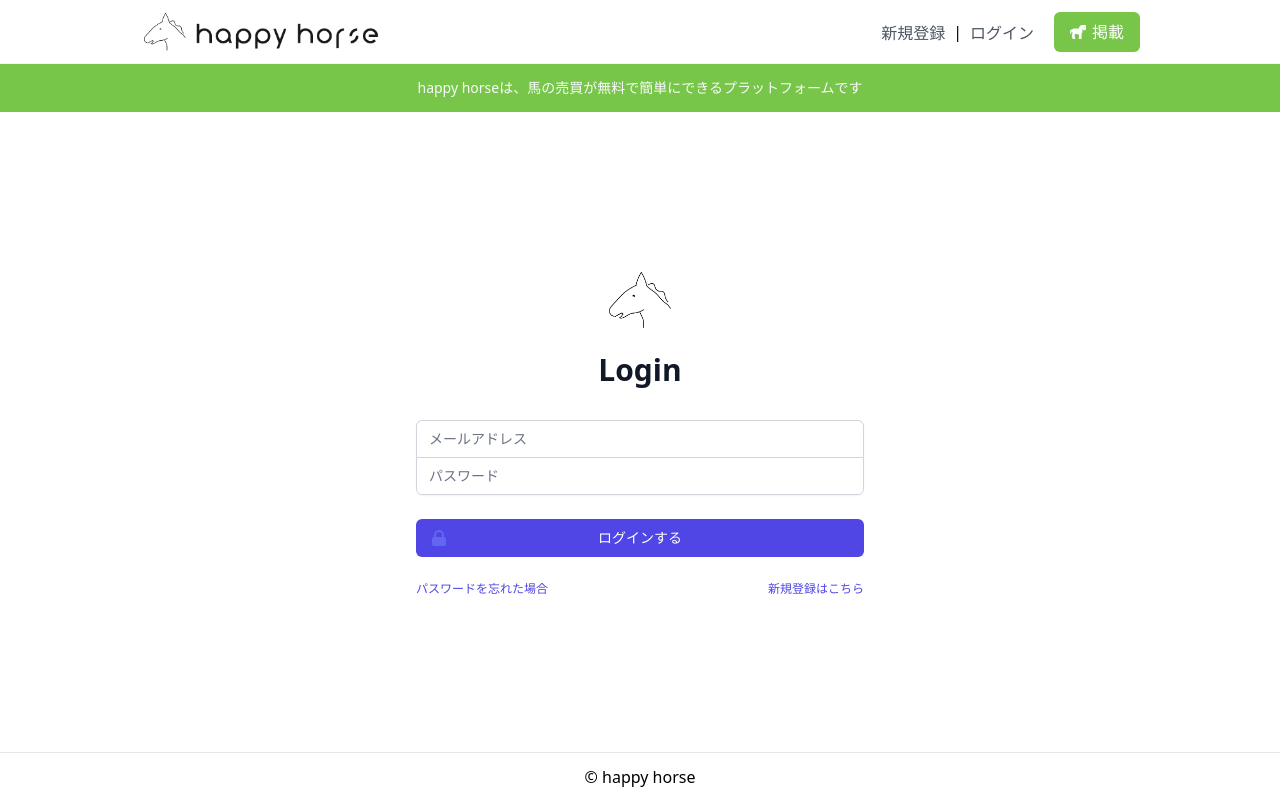
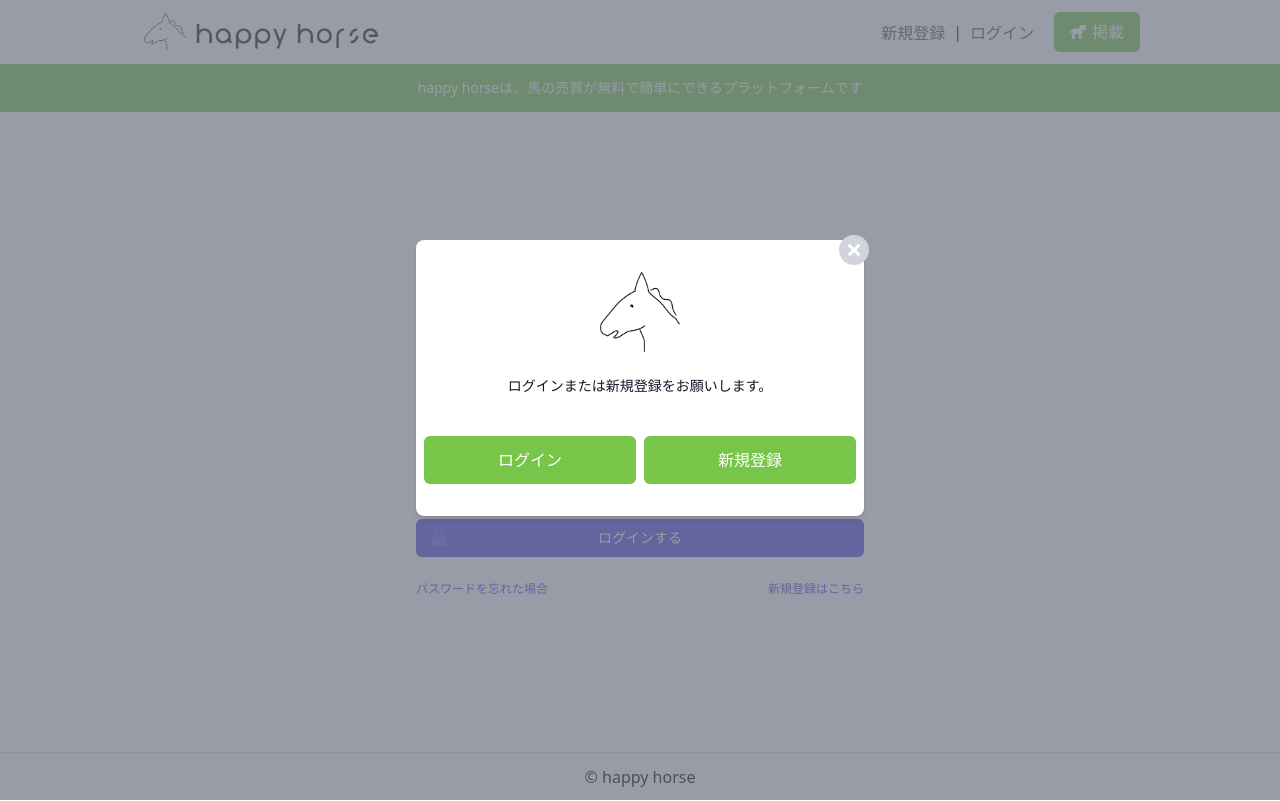
Before and after one commit to kotu-kotuo/happyhorse, a Next.js app: page /login in a window 1280 px wide. Both pictures are taken after a click on the button "掲載". Built offline with nearby package versions, Linux system fonts and the light colour scheme; no server answers.

Commit message:
ログインしていなかったらモーダル表示

```diff
--- a/package.json
+++ b/package.json
@@ -61,7 +61,7 @@
     "prettier": "^2.3.1",
     "prettier-plugin-firestore-rules": "^0.1.5",
     "stylelint-config-recommended": "^5.0.0",
-    "tailwindcss": "^2.0.3",
+    "tailwindcss": "^2.2.4",
     "typescript": "4.3.2"
   }
 }
--- /dev/null
+++ b/src/components/molecules/LoginModal.tsx
@@ -0,0 +1,55 @@
+import Link from "next/link";
+import React from "react";
+import { RiCloseCircleFill } from "react-icons/ri";
+
+const LoginModal = (props) => {
+  const { isLoginModalOpen, setIsLoginModalOpen } = props;
+  return (
+    <div>
+      {isLoginModalOpen && (
+        <div
+          className="bg-gray-500 bg-opacity-70 z-30 fixed inset-0"
+          onClick={() => {
+            setIsLoginModalOpen(false);
+          }}
+        >
+          <div className="w-screen h-screen px-2">
+            <div
+              className="bg-white px-2 py-8 mt-24 max-w-md mx-auto rounded-lg shadow-md relative md:mt-40 lg:mt-60"
+              onClick={(e) => e.stopPropagation()}
+            >
+              <div className="absolute -top-2 -right-2">
+                <RiCloseCircleFill
+                  className="text-gray-300 text-4xl"
+                  onClick={() => {
+                    setIsLoginModalOpen(false);
+                  }}
+                />
+              </div>
+              <img src="/hh-face.png" className="h-20 w-20 mx-auto mb-6" />
+              <p className="text-gray-900 text-sm text-center mb-6">
+                ログインまたは新規登録をお願いします。
+              </p>
+              <div>
+                <div className="flex items-center justify-between">
+                  <Link href="/login">
+                    <button className="postFormMainButton mr-1">
+                      ログイン
+                    </button>
+                  </Link>
+                  <Link href="/signup">
+                    <button className="postFormMainButton ml-1">
+                      新規登録
+                    </button>
+                  </Link>
+                </div>
+              </div>
+            </div>
+          </div>
+        </div>
+      )}
+    </div>
+  );
+};
+
+export default LoginModal;
--- a/src/components/organisms/Header.tsx
+++ b/src/components/organisms/Header.tsx
@@ -16,6 +16,7 @@ const Header = (props) => {
     setNotifications,
     isOpenNotification,
     setIsOpenNotification,
+    setIsLoginModalOpen,
   } = props;
 
   return (
@@ -123,17 +124,18 @@ const Header = (props) => {
                 </button>
               </Link>
             ) : (
-              <Link href="/login">
               <button
                 type="button"
                 className="mr-3 focus:outline-none text-white text-base font-medium py-2 px-4 rounded-md bg-mainGreen hover:opacity-90 hover:shadow-lg"
+                onClick={() => {
+                  setIsLoginModalOpen(true);
+                }}
               >
                 <div className="flex items-center text-sm sm:text-base">
                   <FaHorse className="mr-1.5" />
                   掲載
                 </div>
               </button>
-              </Link>
             )}
           </div>
         </div>
--- a/src/components/organisms/Layout.tsx
+++ b/src/components/organisms/Layout.tsx
@@ -4,6 +4,7 @@ import Head from "next/head";
 import { useRouter } from "next/router";
 import Header from "./Header";
 import Footer from "./Footer";
+import LoginModal from "../molecules/LoginModal";
 
 interface TITLE {
   title: string;
@@ -19,6 +20,7 @@ export const Layout: React.FC<TITLE> = ({ children, title = "happyhorse" }) => {
   const [width, setWidth] = useState(null);
   const { currentUser, setCurrentUser, user, notifications, setNotifications } =
     useContext(AuthContext);
+  const [isLoginModalOpen, setIsLoginModalOpen] = useState(false);
 
   useEffect(() => {
     if (typeof window !== "undefined") {
@@ -59,6 +61,7 @@ export const Layout: React.FC<TITLE> = ({ children, title = "happyhorse" }) => {
           setNotifications={setNotifications}
           isOpenNotification={isOpenNotification}
           setIsOpenNotification={setIsOpenNotification}
+          setIsLoginModalOpen={setIsLoginModalOpen}
         />
       )}
 
@@ -76,7 +79,10 @@ export const Layout: React.FC<TITLE> = ({ children, title = "happyhorse" }) => {
           </div>
         </>
       )}
-
+      <LoginModal
+        isLoginModalOpen={isLoginModalOpen}
+        setIsLoginModalOpen={setIsLoginModalOpen}
+      />
       <main className={"max-w-5xl mx-auto"}>{children}</main>
       {router.pathname !== "/message/messages" && (
         <>
@@ -91,6 +97,7 @@ export const Layout: React.FC<TITLE> = ({ children, title = "happyhorse" }) => {
             user={user}
             notifications={notifications}
             setNotifications={setNotifications}
+            setIsLoginModalOpen={setIsLoginModalOpen}
           />
         </>
       )}
--- a/src/components/pages/postShow/MessageButtonHandle.tsx
+++ b/src/components/pages/postShow/MessageButtonHandle.tsx
@@ -2,7 +2,7 @@ import Link from "next/link";
 import MessageButton from "./MessageButton";
 
 const MessageButtonHandle = (props) => {
-  const { currentUser, post } = props;
+  const { currentUser, post, setIsLoginModalOpen } = props;
   return (
     <div>
       {!post.isAvairable &&
@@ -39,6 +39,17 @@ const MessageButtonHandle = (props) => {
         </Link>
       ) : post.deletedAccount === true ? (
         <div></div>
+      ) : !currentUser ? (
+        <div
+          onClick={() => {
+            setIsLoginModalOpen(true);
+          }}
+        >
+          <MessageButton
+            bgStyle={" bg-mainGreen hover:opacity-90 hover:shadow-lg"}
+            label={"メッセージを送る"}
+          />
+        </div>
       ) : (
         <Link
           href={
--- a/src/components/pages/review/ReviewContent.tsx
+++ b/src/components/pages/review/ReviewContent.tsx
@@ -49,7 +49,9 @@ const ReviewContent = (props) => {
             </div>
           )}
 
-          <div className="text-gray-900 fontSize-sm mt-1">{review.reviewerName}</div>
+          <div className="text-gray-900 fontSize-sm mt-1">
+            {review.reviewerName}
+          </div>
           <div className="fontSize-sm text-gray-800 mb-2.5 mt-1.5 whitespace-pre-wrap">
             {review.reviewText}
           </div>
--- a/src/functions/clickHeart.tsx
+++ b/src/functions/clickHeart.tsx
@@ -1,18 +1,7 @@
 //いいね機能
 import firebase from "firebase/app";
 
-const clickHeart = async (
-  e,
-  currentUser,
-  user,
-  setUser,
-  router,
-  db,
-  notifications
-) => {
-  if (!currentUser) {
-    router.push("login");
-  } else {
+const clickHeart = async (e, currentUser, user, setUser, db, notifications) => {
   const pid = e.currentTarget.getAttribute("data-id");
 
   if (user.likePostIDs.includes(`${pid}`)) {
@@ -200,7 +189,6 @@ const clickHeart = async (
         })
       );
   }
-  }
 };
 
 export default clickHeart;
--- a/src/pages/index.tsx
+++ b/src/pages/index.tsx
@@ -10,8 +10,10 @@ import { filterInitialValues, postInitialValues } from "../utils/initialValues";
 import { setPostStates } from "../utils/states";
 import clickHeart from "../functions/clickHeart";
 import { BsFilterRight } from "react-icons/bs";
+import { RiCloseCircleFill } from "react-icons/ri";
 import { NextPage } from "next";
 import { Post } from "../types/types";
+import LoginModal from "../components/molecules/LoginModal";
 
 const Index: NextPage = () => {
   const { currentUser, user, setUser, notifications } = useContext(AuthContext);
@@ -38,6 +40,7 @@ const Index: NextPage = () => {
   const [handle, setHandle] = useState("OFF");
   const [width, setWidth] = useState(null);
   const [isOpenFilter, setIsOpenFilter] = useState(false);
+  const [isLoginModalOpen, setIsLoginModalOpen] = useState(false);
 
   //postsをセット
   useEffect(() => {
@@ -157,7 +160,7 @@ const Index: NextPage = () => {
     }
 
     if (!currentUser) {
-      router.push("login");
+      setIsLoginModalOpen(true);
     } else {
       await db
         .collection("users")
@@ -235,8 +238,11 @@ const Index: NextPage = () => {
 
   return (
     <div>
-      {console.log(area)}
       <Layout title="index">
+        <LoginModal
+          isLoginModalOpen={isLoginModalOpen}
+          setIsLoginModalOpen={setIsLoginModalOpen}
+        />
         <div className="flex px-2 my-4 md:px-3 md:mt-10 lg:mt-24 lg:mb-20">
           {width >= 1024 && (
             <div className="w-1/3 pr-8">
@@ -338,6 +344,7 @@ const Index: NextPage = () => {
                 db={db}
                 notifications={notifications}
                 width={width}
+                setIsLoginModalOpen={setIsLoginModalOpen}
               />
             )}
 
--- a/src/pages/post/postShow/[pid].tsx
+++ b/src/pages/post/postShow/[pid].tsx
@@ -20,6 +20,7 @@ const Show: NextPage = () => {
   const { user, setUser, currentUser, notifications } = useContext(AuthContext);
   const [post, setPost] = useState<Post>(postInitialValues);
   const [postUser, setPostUser] = useState(null);
+  const [isLoginModalOpen, setIsLoginModalOpen] = useState(false);
 
   useEffect(() => {
     if (router.query.pid) {
@@ -52,7 +53,6 @@ const Show: NextPage = () => {
 
   return (
     <Layout title="post.title">
-      {/* {console.log(firebaseTools.setup.web())} */}
       {post && postUser && (
         <>
           <div className="mx-auto xl:px-10 lg:px-14 md:px-10">
@@ -62,6 +62,8 @@ const Show: NextPage = () => {
               toPostEdit={toPostEdit}
             />
           </div>
+
+          {/* モバイル */}
           <div className="flex justify-end items-center mr-4 mt-1 md:hidden">
             <div className="mr-4">
               <LikeButton
@@ -73,9 +75,15 @@ const Show: NextPage = () => {
                 db={db}
                 notifications={notifications}
                 post={post}
+                isLoginModalOpen={isLoginModalOpen}
+                setIsLoginModalOpen={setIsLoginModalOpen}
               />
             </div>
-            <MessageButtonHandle currentUser={currentUser} post={post} />
+            <MessageButtonHandle
+              currentUser={currentUser}
+              post={post}
+              setIsLoginModalOpen={setIsLoginModalOpen}
+            />
           </div>
 
           <div className="flex justify-between md:mt-10">
@@ -93,9 +101,14 @@ const Show: NextPage = () => {
               </div>
             </div>
 
+            {/* PC */}
             <div className="hidden md:block md:w-1/3">
               <div className="pl-10 pr-4">
-                <MessageButtonHandle currentUser={currentUser} post={post} />
+                <MessageButtonHandle
+                  currentUser={currentUser}
+                  post={post}
+                  setIsLoginModalOpen={setIsLoginModalOpen}
+                />
                 <LikeButton
                   clickHeart={clickHeart}
                   currentUser={currentUser}
@@ -105,6 +118,8 @@ const Show: NextPage = () => {
                   db={db}
                   notifications={notifications}
                   post={post}
+                  isLoginModalOpen={isLoginModalOpen}
+                  setIsLoginModalOpen={setIsLoginModalOpen}
                 />
                 <div className="border-b shadow-xs"></div>
                 <p className="mt-4 mb-3 text-gray-900">掲載者</p>
```
Also changed, not shown: src/components/organisms/Footer.tsx (+14 -8 lines), src/components/organisms/Posts.tsx (+7 -2 lines), src/components/pages/postShow/LikeButton.tsx (+15 -4 lines), 1 other file (tests, documents, lock files or other folders). Lines whose indentation alone changed are shown as unchanged.
